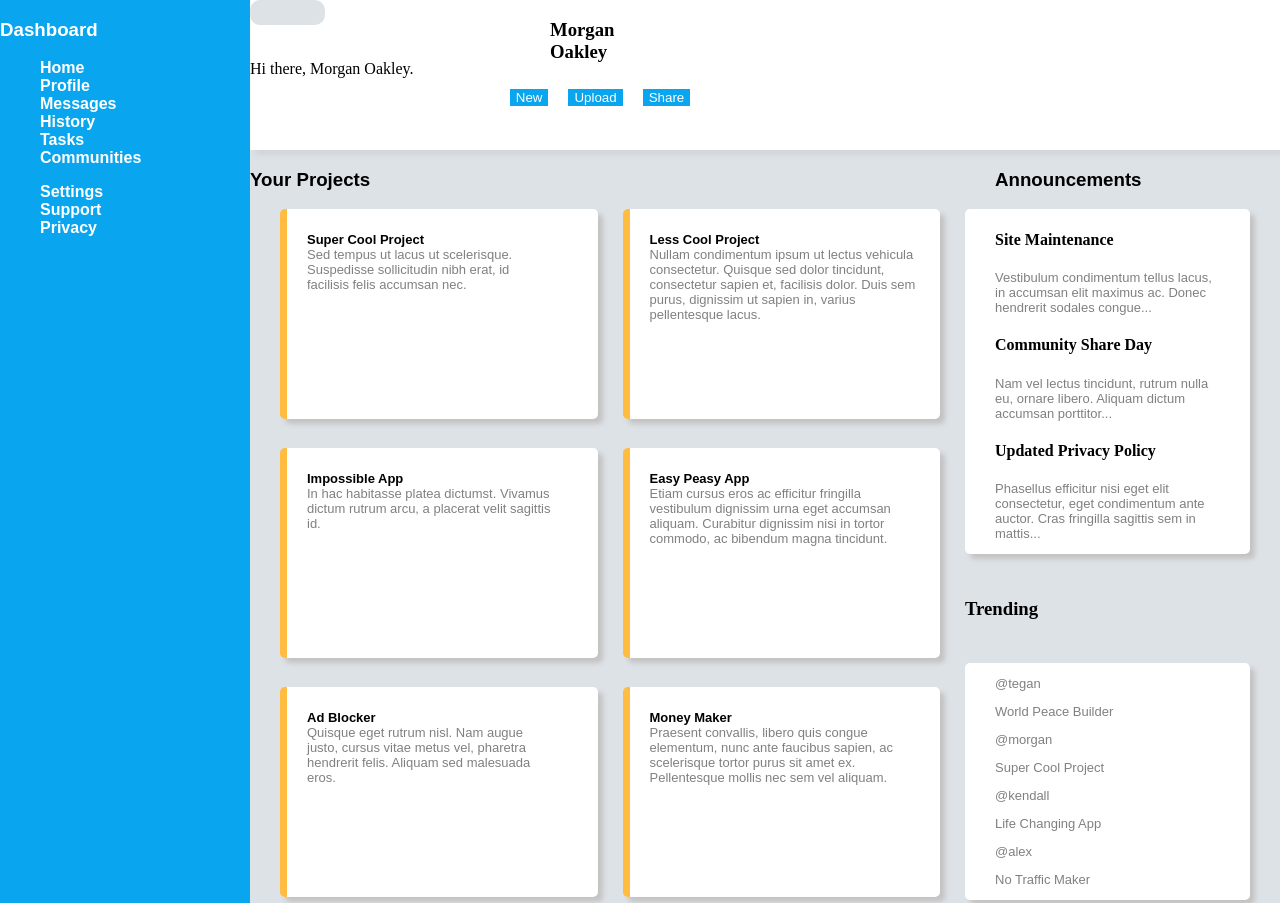
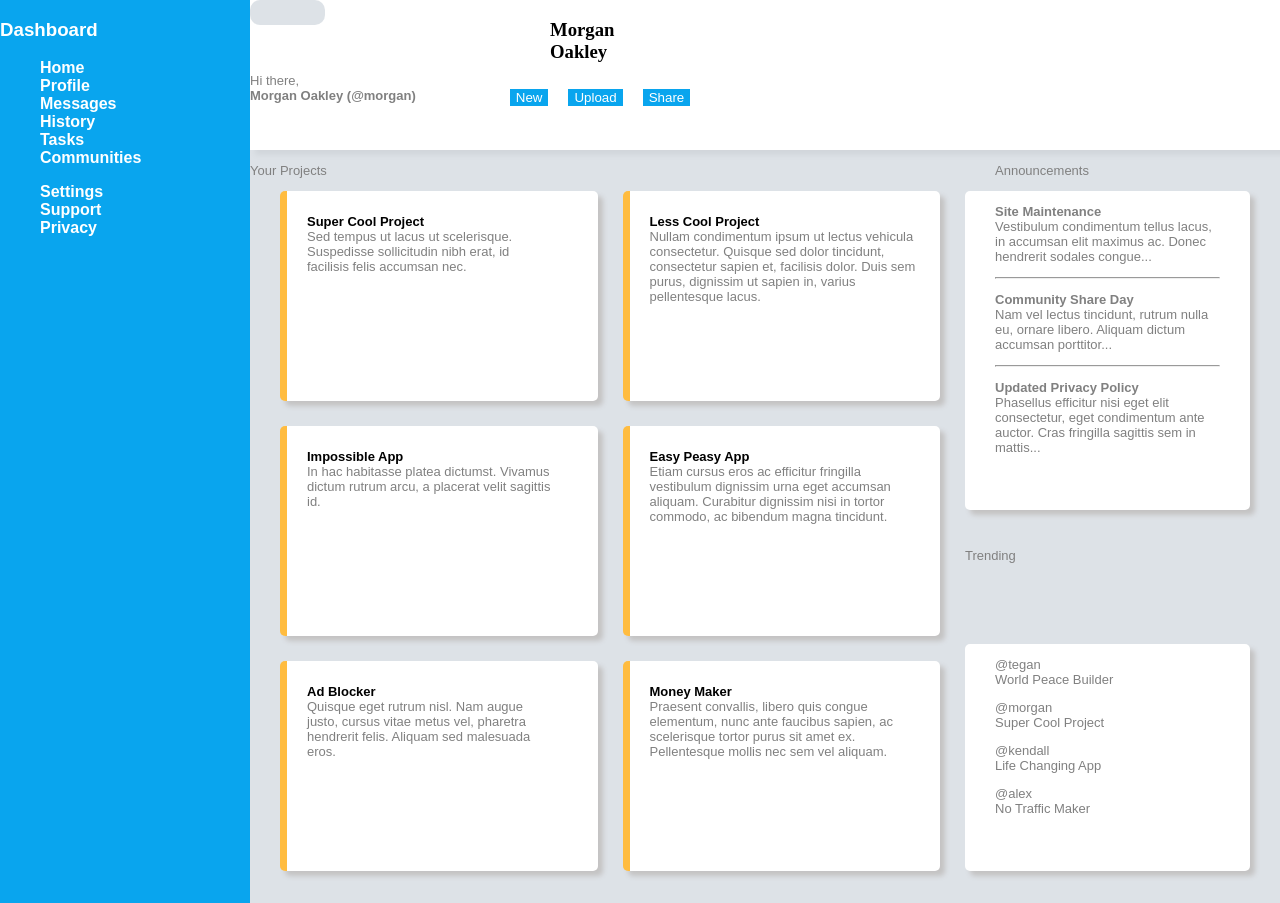
Before and after one commit to cesare-garcia/Odin-Admin-Dashboard, a plain HTML site: page index.html in a window 1280 px wide. Shown: the top 903 px of the page. Drawn offline with Linux system fonts and the light colour scheme.

Commit message:
make several adjustments to html structure

```diff
--- a/index.html
+++ b/index.html
@@ -17,7 +17,9 @@
             </div>
             <div class="user-greeting">
                 <!-- icon -->
-                Hi there, Morgan Oakley.
+                <p> Hi there, <br>
+                    <b> Morgan Oakley (@morgan)</b>
+                </p>
             </div>
             <div class="button-container">
                 <button>New</button>
@@ -26,7 +28,9 @@
             </div>
         </div>
         <div class="sidebar">
-            <h3 class="sidebar-title">Dashboard</h3>
+            <div class="sidebar-top">
+                <h3 class="sidebar-title">Dashboard</h3>
+            </div>
             <ul class="nav">
                 <li>Home</li>
                 <li>Profile</li>
@@ -35,7 +39,7 @@
                 <li>Tasks</li>
                 <li>Communities</li>
             </ul>
-            <ul class="other-nave">
+            <ul class="other-nav">
                 <li>Settings</li>
                 <li>Support</li>
                 <li>Privacy</li>
@@ -43,8 +47,8 @@
         </div>
         <div class="main-content">
             <div class="heading-grid">
-                <h3 class="your-project">Your Projects</h3>
-                <h3 class="ann-head">Announcements</h3>
+                <p class="your-project">Your Projects</p>
+                <p class="ann-head">Announcements</p>
             </div>
             <div class="card-container">
                 <div class="card">
@@ -97,45 +101,47 @@
                 <div class="misc-content">
                     <div class="announcement-card">
                         <div class="announcement">
-                            <h4>Site Maintenance</h4>
-                            <p>Vestibulum condimentum tellus lacus, <br>
+                            <p> <b> Site Maintenance </b> <br>
+                                Vestibulum condimentum tellus lacus, <br>
                                in accumsan elit maximus ac. Donec <br>
                                hendrerit sodales congue...
                             </p>
                         </div>
+                        <hr>
                         <div class="announcement">
-                            <h4>Community Share Day</h4>
-                            <p>Nam vel lectus tincidunt, rutrum nulla <br>
+                            <p> <b> Community Share Day </b> <br>
+                                Nam vel lectus tincidunt, rutrum nulla <br>
                                 eu, ornare libero. Aliquam dictum <br>
                                 accumsan porttitor...
                             </p>
                         </div>
+                        <hr>
                         <div class="announcement">
-                            <h4>Updated Privacy Policy</h4>
-                            <p>Phasellus efficitur nisi eget elit <br>
+                            <p> <b> Updated Privacy Policy </b> <br>
+                                Phasellus efficitur nisi eget elit <br>
                                 consectetur, eget condimentum ante <br>
                                 auctor. Cras fringilla sagittis sem in <br>
                                 mattis...
                             </p>
                         </div>
                     </div>
-                    <h3>Trending</h3>
+                    <p class="trend-title">Trending</p>
                     <div class="trending-card">
                         <div class="trending-topic">
-                            <p>@tegan</p>
-                            <p>World Peace Builder</p>
+                            <p>@tegan <br>
+                                World Peace Builder</p>
                         </div>
                         <div class="trending-topic">
-                            <p>@morgan</p>
-                            <p>Super Cool Project</p>
+                            <p>@morgan <br>
+                                Super Cool Project</p>
                         </div>
                         <div class="trending-topic">
-                            <p>@kendall</p>
-                            <p>Life Changing App</p>
+                            <p>@kendall <br>
+                            Life Changing App</p>
                         </div>
                         <div class="trending-topic">
-                            <p>@alex</p>
-                            <p>No Traffic Maker</p>
+                            <p>@alex <br>
+                                No Traffic Maker</p>
                         </div>
                     </div>
                 </div>
```
